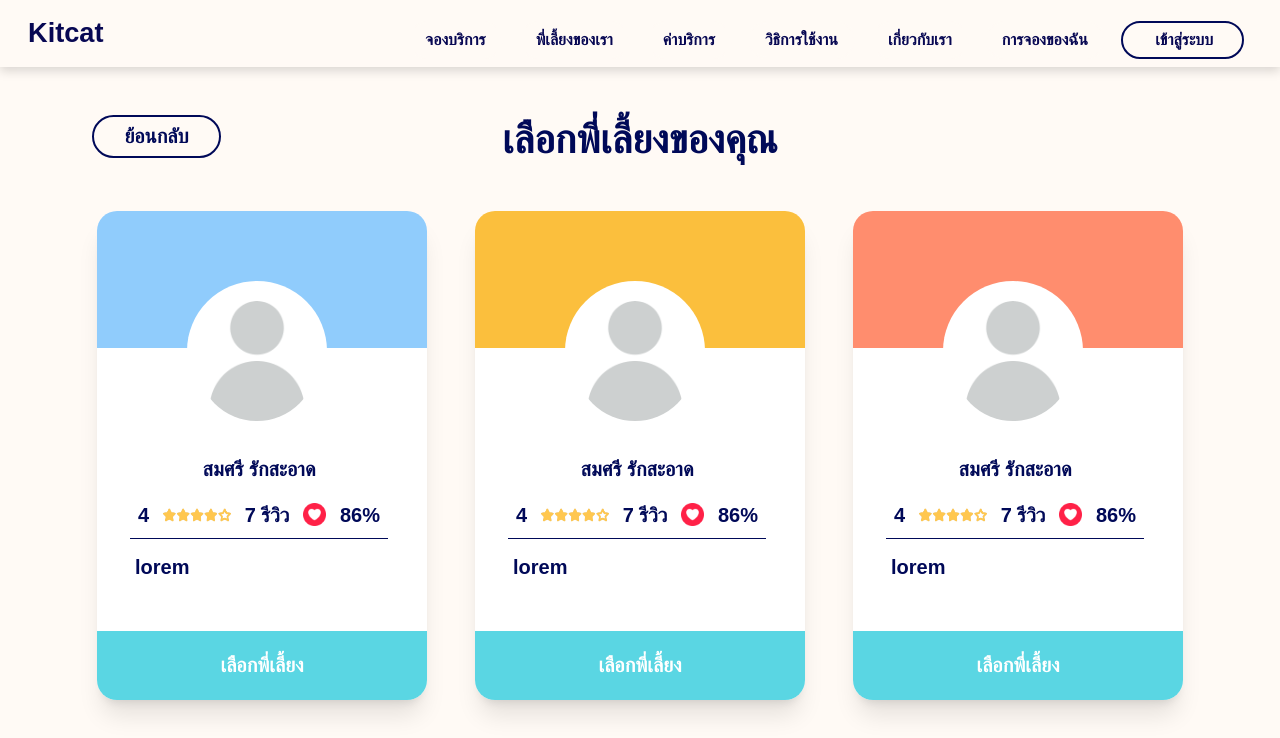
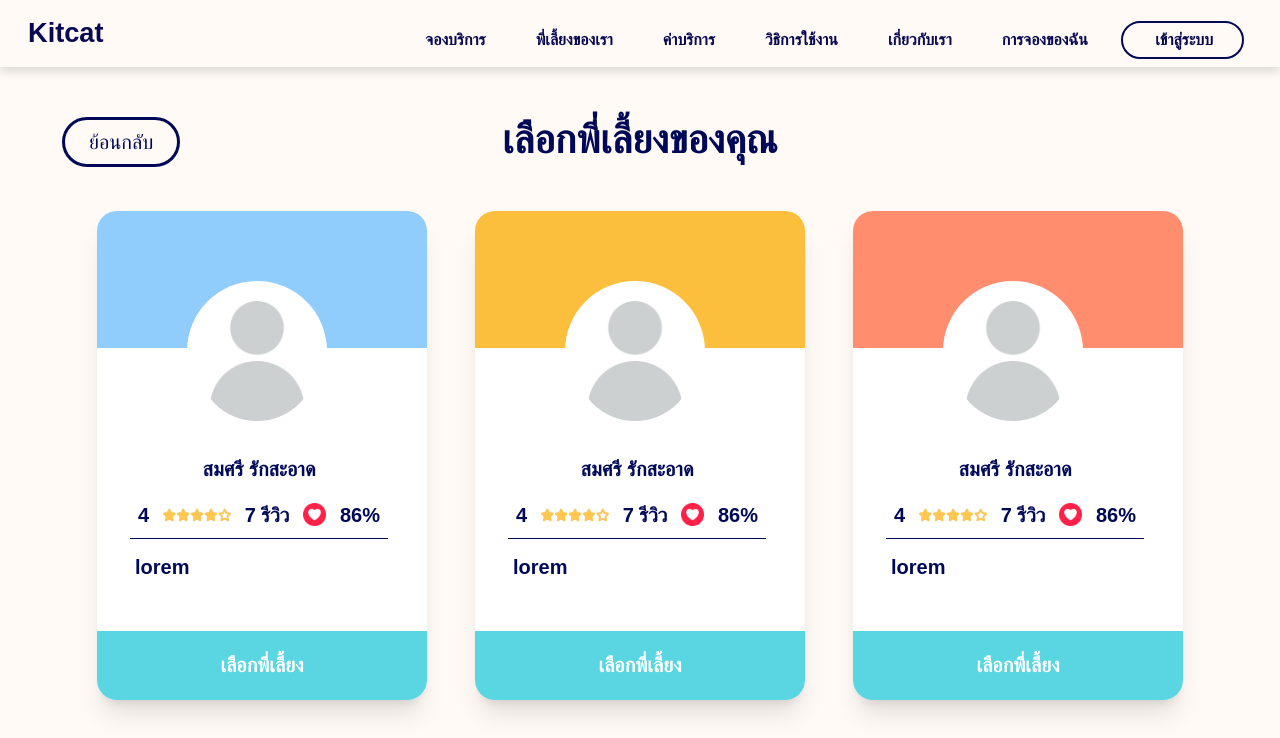
Before and after one commit to thanatat64/kmitl-kitcat, a Next.js app: page /booking/chooseCatSitter in a window 1280 px wide. Shown: the top 738 px of the page. Built offline with nearby package versions, Linux system fonts and the light colour scheme; a web font is replaced by a local one.

Commit message:
update button choosecatsitter

```diff
--- a/src/app/booking/chooseCatSitter/page.tsx
+++ b/src/app/booking/chooseCatSitter/page.tsx
@@ -1,14 +1,38 @@
+'use client'
 import React from 'react'
+import { useState } from 'react';
 import CardCatSitter from '@/components/cardCatSitter/CardCatSitter'
 import Link from 'next/link'
+import LessThan from "../../../../public/image/lessThan.png";
+import Image from 'next/image';
 
 
 const page = () => {
+  const [isHovered, setIsHovered] = useState(false);
+
   return (
     <div className="bg-[var(--white-cream)]">
       <div className="container flex-shrink-0">
         <Link href="/booking">
-          <button className='h-[43px] w-[129px] mt-5 ml-[80px] rounded-[50px] border-[2px] border-[var(--navy)] text-[20px] font-semibold  text-[var(--navy)] absolute'>ย้อนกลับ</button>
+        <button className="text-blueText absolute border-[3px] mt-[50px] border-blueText bg-conclustion font-medium rounded-full px-4 py-2 pl-[150px] pr-[150px] ml-[50px] text-xl"
+          onMouseEnter={() => setIsHovered(true)}
+          onMouseLeave={() => setIsHovered(false)}
+        >
+        <span className="absolute left-[3px] top-[7px] pr-1">
+          {isHovered && (
+            <Image className="w-[30px] h-[30x]" src={LessThan} alt="" />
+          )}
+        </span>
+        <span
+          style={{
+            transition: 'left 0.3s ease-in-out',
+            position: 'relative',
+            left: isHovered ? '7px' : '0',
+        }}
+      >
+          ย้อนกลับ
+        </span>
+        </button>
         </Link>
         <h1 className='text-center pt-5 mb-5 text-[30px] md:text-[40px] font-bold text-[var(--navy)]'>เลือกพี่เลี้ยงของคุณ</h1>
         <div className='flex flex-wrap gap-x-12 gap-y-10 justify-center pb-[100px]'>
```
